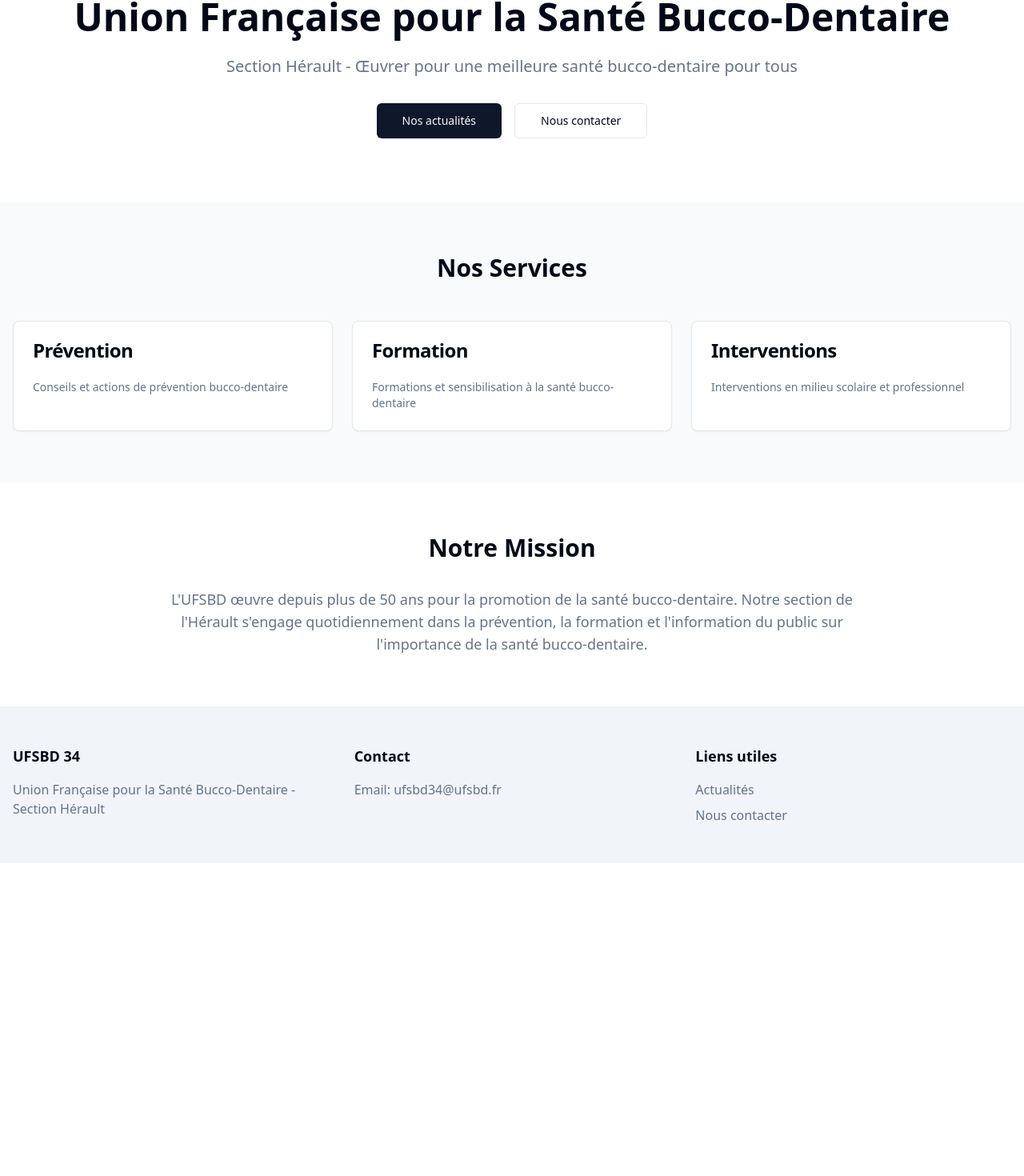
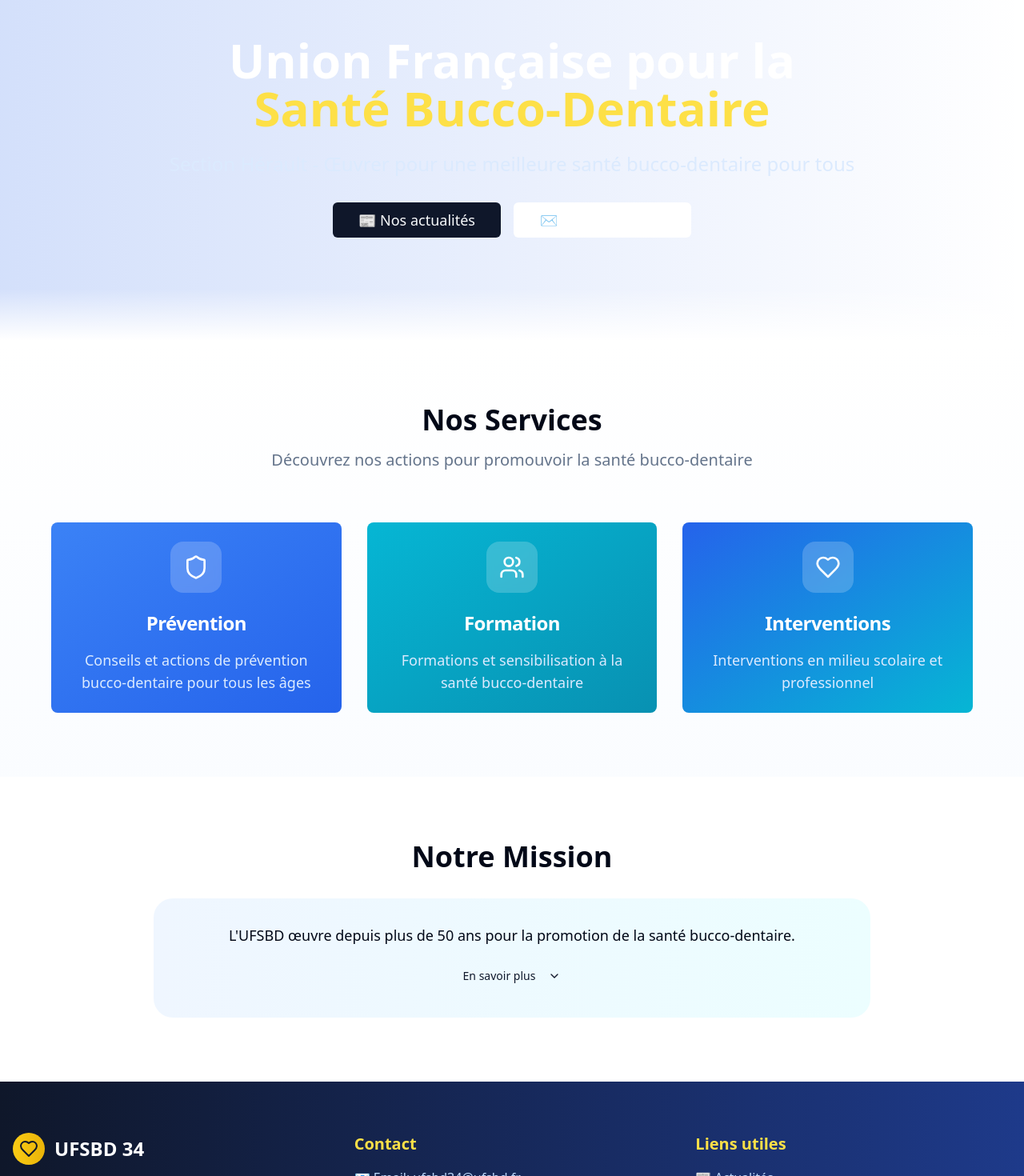
Before and after one commit to varunsingh3545/dental-health-nexus-73, a React (Vite) app: page / in a window 1280 px wide. Shown: the part 156-1626 px from the top of the page at 80% size. Before the commit the page ends 1235 px from the top, so only its background shows below. Built offline with nearby package versions, Linux system fonts and the light colour scheme.

Commit message:
Refactor: Implement UI/UX improvements and add features
Implement contact forms, UI/UX enhancements (light theme, hero section styling, button fixes, card improvements), and add new pages.

```diff
--- a/src/index.css
+++ b/src/index.css
@@ -1,3 +1,4 @@
+@import url('https://fonts.googleapis.com/css2?family=Inter:wght@300;400;500;600;700&display=swap');
 @tailwind base;
 @tailwind components;
 @tailwind utilities;
--- a/src/pages/Index.tsx
+++ b/src/pages/Index.tsx
@@ -1,54 +1,71 @@
 import { Link } from 'react-router-dom';
+import { useState } from 'react';
 import { useAuth } from '@/hooks/useAuth';
 import { Button } from '@/components/ui/button';
 import { Card, CardContent, CardDescription, CardHeader, CardTitle } from '@/components/ui/card';
 import { ContactForm } from '@/components/ContactForm';
+import { Heart, Shield, Users, ChevronDown, ChevronUp } from 'lucide-react';
 
 const Index = () => {
   const { user, signOut } = useAuth();
+  const [showFullMission, setShowFullMission] = useState(false);
 
   const services = [
     {
       title: "Prévention",
-      description: "Conseils et actions de prévention bucco-dentaire",
-      path: "/prevention"
+      description: "Conseils et actions de prévention bucco-dentaire pour tous les âges",
+      icon: Shield,
+      path: "/prevention",
+      color: "from-blue-500 to-blue-600"
     },
     {
       title: "Formation",
       description: "Formations et sensibilisation à la santé bucco-dentaire",
-      path: "/formation"
+      icon: Users,
+      path: "/formation",
+      color: "from-cyan-500 to-cyan-600"
     },
     {
       title: "Interventions",
       description: "Interventions en milieu scolaire et professionnel",
-      path: "/interventions"
+      icon: Heart,
+      path: "/interventions",
+      color: "from-blue-600 to-cyan-500"
     }
   ];
+
+  const missionText = {
+    short: "L'UFSBD œuvre depuis plus de 50 ans pour la promotion de la santé bucco-dentaire.",
+    full: "L'UFSBD œuvre depuis plus de 50 ans pour la promotion de la santé bucco-dentaire. Notre section de l'Hérault s'engage quotidiennement dans la prévention, la formation et l'information du public sur l'importance de la santé bucco-dentaire. Nous menons des actions concrètes auprès des écoles, entreprises et institutions pour sensibiliser à l'hygiène bucco-dentaire et promouvoir les bonnes pratiques."
+  };
 
   return (
     <div className="min-h-screen bg-background">
       {/* Header */}
-      <header className="border-b">
+      <header className="glass-effect border-b shadow-soft sticky top-0 z-50">
         <div className="container mx-auto px-4 py-4 flex justify-between items-center">
           <div className="flex items-center space-x-4">
-            <h1 className="text-2xl font-bold text-primary">UFSBD 34</h1>
+            <div className="w-8 h-8 bg-gradient-to-r from-primary to-primary-glow rounded-full flex items-center justify-center">
+              <Heart className="h-5 w-5 text-white" />
+            </div>
+            <h1 className="text-2xl font-bold gradient-text">UFSBD 34</h1>
           </div>
           <nav className="flex items-center space-x-4">
-            <Button variant="ghost" asChild>
+            <Button variant="ghost" asChild className="hover:text-primary transition-colors">
               <Link to="/blog">Actualités</Link>
             </Button>
-            <Button variant="ghost" asChild>
+            <Button variant="ghost" asChild className="hover:text-primary transition-colors">
               <Link to="/contact">Contact</Link>
             </Button>
             {user ? (
               <div className="flex items-center space-x-2">
                 <span className="text-sm text-muted-foreground">Bonjour {user.email}</span>
-                <Button variant="outline" onClick={signOut}>
+                <Button variant="outline" onClick={signOut} className="hover:bg-primary hover:text-white transition-colors">
                   Déconnexion
                 </Button>
               </div>
             ) : (
-              <Button asChild>
+              <Button asChild className="btn-primary">
                 <Link to="/auth">Connexion</Link>
               </Button>
             )}
@@ -57,95 +74,146 @@ const Index = () => {
       </header>
 
       {/* Hero Section */}
-      <section className="py-20">
-        <div className="container mx-auto px-4 text-center">
-          <h1 className="text-5xl font-bold mb-6">
-            Union Française pour la Santé Bucco-Dentaire
+      <section className="relative py-20 lg:py-32 hero-gradient overflow-hidden">
+        <div className="absolute inset-0 bg-gradient-to-r from-blue-600/20 to-transparent"></div>
+        <div className="container mx-auto px-4 text-center relative z-10">
+          <div className="animate-fade-in">
+            <h1 className="text-4xl md:text-6xl font-bold mb-6 text-white leading-tight">
+              Union Française pour la<br />
+              <span className="text-yellow-300">Santé Bucco-Dentaire</span>
             </h1>
-          <p className="text-xl text-muted-foreground mb-8 max-w-3xl mx-auto">
+            <p className="text-xl lg:text-2xl text-blue-100 mb-8 max-w-4xl mx-auto">
               Section Hérault - Œuvrer pour une meilleure santé bucco-dentaire pour tous
             </p>
-          <div className="flex gap-4 justify-center">
-            <Button size="lg" asChild>
-              <Link to="/blog">Nos actualités</Link>
+            <div className="flex flex-col sm:flex-row gap-4 justify-center items-center animate-slide-up">
+              <Button size="lg" asChild className="btn-accent text-lg px-8 py-3">
+                <Link to="/blog">📰 Nos actualités</Link>
               </Button>
               <ContactForm
                 isModal
-              trigger={<Button variant="outline" size="lg">Nous contacter</Button>}
+                trigger={
+                  <Button variant="outline" size="lg" className="glass-effect text-white border-white/30 hover:bg-white/20 text-lg px-8 py-3">
+                    ✉️ Nous contacter
+                  </Button>
+                }
               />
             </div>
           </div>
+        </div>
+        <div className="absolute bottom-0 left-0 right-0 h-16 bg-gradient-to-t from-background to-transparent"></div>
       </section>
 
       {/* Services Section */}
-      <section className="py-16 bg-muted/50">
+      <section className="py-20 bg-gradient-to-b from-background to-blue-50/30">
         <div className="container mx-auto px-4">
-          <h2 className="text-3xl font-bold text-center mb-12">Nos Services</h2>
-          <div className="grid gap-6 md:grid-cols-3">
-            {services.map((service) => (
-              <Link key={service.title} to={service.path}>
-                <Card className="h-full transition-all hover:shadow-lg hover:scale-105 cursor-pointer">
-                  <CardHeader>
-                    <CardTitle>{service.title}</CardTitle>
+          <div className="text-center mb-16 animate-fade-in">
+            <h2 className="text-4xl font-bold gradient-text mb-4">Nos Services</h2>
+            <p className="text-xl text-muted-foreground max-w-2xl mx-auto">
+              Découvrez nos actions pour promouvoir la santé bucco-dentaire
+            </p>
+          </div>
+          <div className="grid gap-8 md:grid-cols-3 max-w-6xl mx-auto">
+            {services.map((service, index) => {
+              const IconComponent = service.icon;
+              return (
+                <ContactForm
+                  key={service.title}
+                  isModal
+                  title={`Demande d'information - ${service.title}`}
+                  trigger={
+                    <Card className={`h-full card-hover cursor-pointer shadow-card hover:shadow-card-hover border-0 bg-gradient-to-br ${service.color}`}>
+                      <CardHeader className="text-center pb-4">
+                        <div className="w-16 h-16 bg-white/20 backdrop-blur-sm rounded-2xl flex items-center justify-center mx-auto mb-4 animate-glow">
+                          <IconComponent className="h-8 w-8 text-white" />
+                        </div>
+                        <CardTitle className="text-2xl text-white">{service.title}</CardTitle>
                       </CardHeader>
-                  <CardContent>
-                    <CardDescription>{service.description}</CardDescription>
+                      <CardContent className="text-center">
+                        <CardDescription className="text-blue-100 text-lg">
+                          {service.description}
+                        </CardDescription>
                       </CardContent>
                     </Card>
-              </Link>
-            ))}
+                  }
+                />
+              );
+            })}
           </div>
         </div>
       </section>
 
       {/* Mission Section */}
-      <section className="py-16">
+      <section className="py-20 bg-white">
         <div className="container mx-auto px-4 text-center">
-          <h2 className="text-3xl font-bold mb-8">Notre Mission</h2>
-          <p className="text-lg text-muted-foreground max-w-4xl mx-auto">
-            L'UFSBD œuvre depuis plus de 50 ans pour la promotion de la santé bucco-dentaire.
-            Notre section de l'Hérault s'engage quotidiennement dans la prévention,
-            la formation et l'information du public sur l'importance de la santé bucco-dentaire.
+          <div className="max-w-4xl mx-auto animate-fade-in">
+            <h2 className="text-4xl font-bold gradient-text mb-8">Notre Mission</h2>
+            <div className="bg-gradient-to-r from-blue-50 to-cyan-50 rounded-3xl p-8 shadow-large">
+              <p className="text-lg text-foreground leading-relaxed">
+                {showFullMission ? missionText.full : missionText.short}
               </p>
+              <Button
+                variant="ghost"
+                onClick={() => setShowFullMission(!showFullMission)}
+                className="mt-4 text-primary hover:text-primary-glow transition-colors"
+              >
+                {showFullMission ? (
+                  <>Voir moins <ChevronUp className="ml-2 h-4 w-4" /></>
+                ) : (
+                  <>En savoir plus <ChevronDown className="ml-2 h-4 w-4" /></>
+                )}
+              </Button>
+            </div>
+          </div>
         </div>
       </section>
 
       {/* Footer */}
-      <footer className="bg-muted py-12">
+      <footer className="bg-gradient-to-r from-slate-900 to-blue-900 text-white py-16">
         <div className="container mx-auto px-4">
-          <div className="grid gap-8 md:grid-cols-3">
-            <div>
-              <h3 className="text-lg font-semibold mb-4">UFSBD 34</h3>
-              <p className="text-muted-foreground">
+          <div className="grid gap-8 md:grid-cols-3 mb-8">
+            <div className="space-y-4">
+              <div className="flex items-center space-x-3">
+                <div className="w-10 h-10 bg-gradient-to-r from-yellow-400 to-yellow-500 rounded-full flex items-center justify-center">
+                  <Heart className="h-6 w-6 text-slate-900" />
+                </div>
+                <h3 className="text-2xl font-bold">UFSBD 34</h3>
+              </div>
+              <p className="text-blue-200 leading-relaxed">
                 Union Française pour la Santé Bucco-Dentaire - Section Hérault
               </p>
             </div>
+            <div className="space-y-4">
+              <h3 className="text-xl font-semibold text-yellow-300">Contact</h3>
+              <div className="space-y-2 text-blue-200">
+                <p>📧 Email: ufsbd34@ufsbd.fr</p>
+                <p>📍 Hérault, France</p>
+              </div>
+            </div>
+            <div className="space-y-4">
+              <h3 className="text-xl font-semibold text-yellow-300">Liens utiles</h3>
+              <div className="space-y-3">
                 <div>
-              <h3 className="text-lg font-semibold mb-4">Contact</h3>
-              <p className="text-muted-foreground">
-                Email: ufsbd34@ufsbd.fr
-              </p>
-            </div>
-            <div>
-              <h3 className="text-lg font-semibold mb-4">Liens utiles</h3>
-              <div className="space-y-2">
-                <div>
-                  <Link to="/blog" className="text-muted-foreground hover:text-primary">
-                    Actualités
+                  <Link to="/blog" className="text-blue-200 hover:text-yellow-300 transition-colors inline-flex items-center">
+                    📰 Actualités
                   </Link>
                 </div>
                 <div>
                   <ContactForm
                     isModal
                     trigger={
-                      <button className="text-muted-foreground hover:text-primary text-left">
-                        Nous contacter
+                      <button className="text-blue-200 hover:text-yellow-300 transition-colors text-left inline-flex items-center">
+                        ✉️ Nous contacter
                       </button>
                     }
                   />
                 </div>
               </div>
             </div>
+          </div>
+          <div className="border-t border-blue-800 pt-8 text-center">
+            <p className="text-blue-300">
+              © 2024 UFSBD Section Hérault. Tous droits réservés.
+            </p>
           </div>
         </div>
       </footer>
```
Lines whose indentation alone changed are shown as unchanged.
